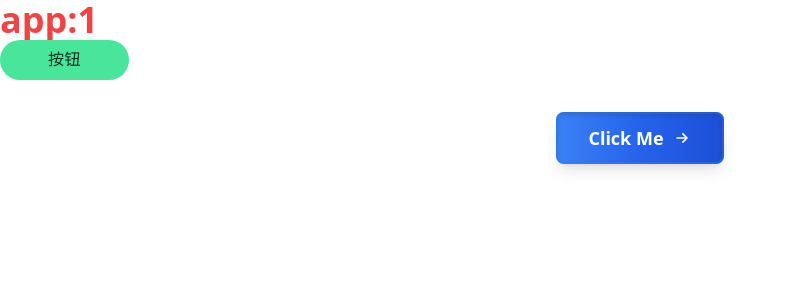
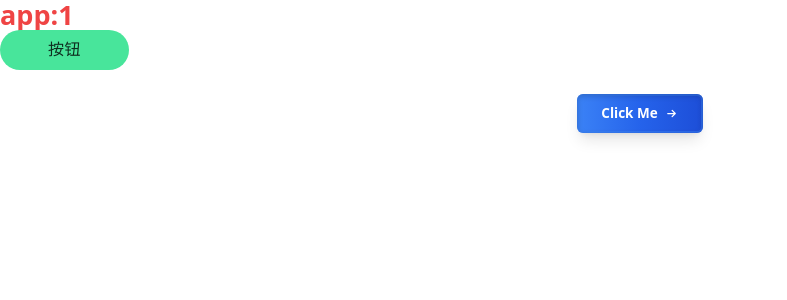
Before and after one commit to lfhwnqe/spa-temp, a React app: page / in a window 1280 px wide. Shown: the top 300 px of the page, without its empty margins (0-787 px from the left). Built offline with nearby package versions, Linux system fonts and the light colour scheme; the HTML template or start-up script is replaced by a standard one.

Commit message:
feature: 增加font自适应hook

```diff
--- /dev/null
+++ b/src/hooks/useAdaptiveFontSize.tsx
@@ -0,0 +1,94 @@
+'use client';
+import { useState, useLayoutEffect, useCallback, useEffect } from 'react';
+
+interface AdaptiveLayoutOptions {
+  designWidth?: number;
+  designHeight?: number;
+  minWidth?: number;
+  maxWidth?: number;
+  basePixelSize?: number;
+  minFontSize?: number;
+  debounceDelay?: number;
+}
+
+export function useAdaptiveLayout({
+  designWidth = 1920,
+  designHeight = 919,
+  minWidth = 320,
+  maxWidth = 2560,
+  basePixelSize = 16,
+  minFontSize = 12,
+  debounceDelay = 250,
+}: AdaptiveLayoutOptions = {}) {
+  const [scale, setScale] = useState<number>(1);
+  const [isInitialized, setIsInitialized] = useState(false);
+
+  const calculateScale = useCallback(() => {
+    if (typeof window === 'undefined') return 1;
+
+    const width = Math.min(Math.max(window.innerWidth, minWidth), maxWidth);
+    const height = window.innerHeight;
+
+    const widthScale = width / designWidth;
+    const heightScale = height / designHeight;
+
+    // 使用较小的缩放比例以确保内容完全适应屏幕
+    return Math.min(widthScale, heightScale);
+  }, [designWidth, designHeight, minWidth, maxWidth]);
+
+  const updateLayout = useCallback(() => {
+    const newScale = calculateScale();
+    if (typeof document !== 'undefined') {
+      const html = document.documentElement;
+      const calculatedFontSize = basePixelSize * newScale;
+      const finalFontSize = Math.max(calculatedFontSize, minFontSize);
+      html.style.fontSize = `${finalFontSize}px`;
+      html.style.setProperty('--adaptive-font-size', `${finalFontSize}px`);
+      html.style.setProperty('--adaptive-scale', String(newScale));
+      html.style.height = '100%';
+      html.style.overflow = 'hidden';
+      document.body.style.height = '100%';
+      document.body.style.overflow = 'hidden';
+    }
+    setScale(newScale);
+  }, [calculateScale, basePixelSize, minFontSize]);
+
+  useLayoutEffect(() => {
+    let timeoutId: NodeJS.Timeout;
+
+    const debouncedUpdateLayout = () => {
+      clearTimeout(timeoutId);
+      timeoutId = setTimeout(updateLayout, debounceDelay);
+    };
+
+    // Initial update
+    updateLayout();
+    setIsInitialized(true);
+
+    // Add event listeners
+    if (typeof window !== 'undefined') {
+      window.addEventListener('resize', debouncedUpdateLayout);
+      window.addEventListener('orientationchange', debouncedUpdateLayout);
+    }
+
+    // Clean up
+    return () => {
+      clearTimeout(timeoutId);
+      if (typeof window !== 'undefined') {
+        window.removeEventListener('resize', debouncedUpdateLayout);
+        window.removeEventListener('orientationchange', debouncedUpdateLayout);
+      }
+    };
+  }, [updateLayout, debounceDelay]);
+
+  // Prevent FOUC
+  useEffect(() => {
+    if (typeof document !== 'undefined' && !isInitialized) {
+      document.documentElement.style.setProperty('opacity', '0');
+    } else if (typeof document !== 'undefined') {
+      document.documentElement.style.removeProperty('opacity');
+    }
+  }, [isInitialized]);
+
+  return scale;
+}
--- a/src/pages/app.tsx
+++ b/src/pages/app.tsx
@@ -1,10 +1,12 @@
 import Button from "@/components/ui/button";
 import { useState } from "react";
 import clsx from "clsx";
+import { useAdaptiveLayout } from "@/hooks/useAdaptiveFontSize";
 
 const App = () => {
   const [state, setState] = useState({ num: 1 });
   console.log("app rendered");
+  const scale = useAdaptiveLayout();
 
   const handleClick = () => {
     setState({ num: 1 });
```
